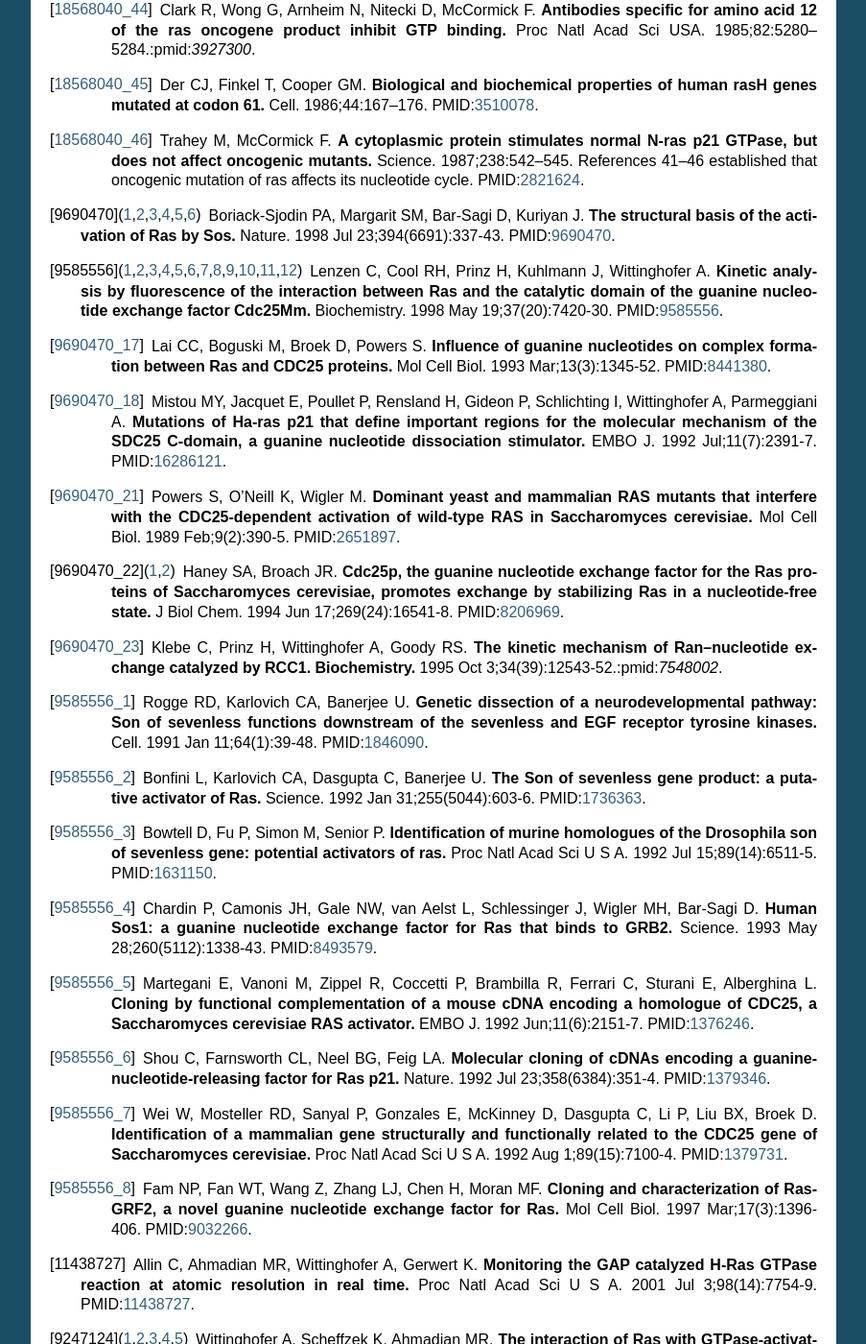
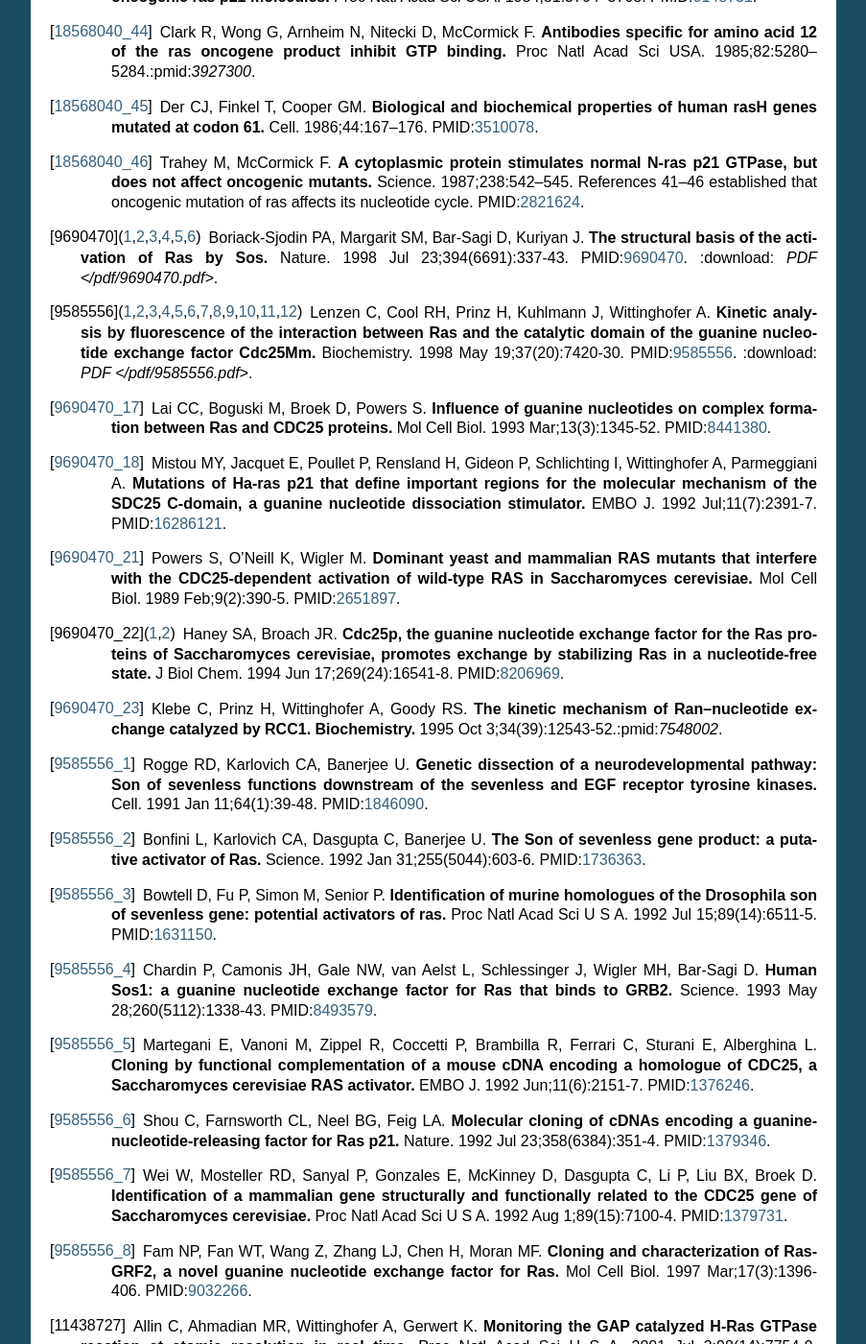
Before and after one commit to sorgerlab/rasmodel, a Sphinx documentation site: the page built from doc/ras_regulation.rst, in a window 1280 px wide and 1400 px high, scrolled down 9201 px. Shown: the whole window at 96% size, without its empty margins (198-1101 px from the left). Built offline with Sphinx 7.4.7, drawn with Linux system fonts in a browser that asks for light colours.

Commit message:
Added PDFs to the repo along with links

```diff
--- a/doc/ras_regulation.rst
+++ b/doc/ras_regulation.rst
@@ -535,7 +535,7 @@
 References
 ----------
 
-.. [3304147] Barbacid M. **ras genes.** Annu Rev Biochem. 1987;56:779-827. Review. :pmid:`3304147`.
+.. [3304147] Barbacid M. **ras genes.** Annu Rev Biochem. 1987;56:779-827. Review. :pmid:`3304147`. :download:`PDF </pdf/3304147.pdf>`.
 
 .. [3304147_22] Scolnick EM, Papageorge AG, Shih TY. **Guanine nucleotide-binding activity as an assay for src protein of rat-derived murine sarcoma viruses.** Proceedings of the National Academy of Sciences of the United States of America. 1979;76(10):5355-5359. :pmid:`228288`.
 
@@ -563,9 +563,9 @@
 
 .. [18568040_46] Trahey M, McCormick F. **A cytoplasmic protein stimulates normal N-ras p21 GTPase, but does not affect oncogenic mutants.** Science.  1987;238:542–545. References 41–46 established that oncogenic mutation of ras affects its nucleotide cycle. :pmid:`2821624`.
 
-.. [9690470] Boriack-Sjodin PA, Margarit SM, Bar-Sagi D, Kuriyan J. **The structural basis of the activation of Ras by Sos.** Nature. 1998 Jul 23;394(6691):337-43. :pmid:`9690470`.
+.. [9690470] Boriack-Sjodin PA, Margarit SM, Bar-Sagi D, Kuriyan J. **The structural basis of the activation of Ras by Sos.** Nature. 1998 Jul 23;394(6691):337-43. :pmid:`9690470`. :download: `PDF </pdf/9690470.pdf>`.
 
-.. [9585556] Lenzen C, Cool RH, Prinz H, Kuhlmann J, Wittinghofer A. **Kinetic analysis by fluorescence of the interaction between Ras and the catalytic domain of the guanine nucleotide exchange factor Cdc25Mm.** Biochemistry. 1998 May 19;37(20):7420-30. :pmid:`9585556`.
+.. [9585556] Lenzen C, Cool RH, Prinz H, Kuhlmann J, Wittinghofer A. **Kinetic analysis by fluorescence of the interaction between Ras and the catalytic domain of the guanine nucleotide exchange factor Cdc25Mm.** Biochemistry. 1998 May 19;37(20):7420-30. :pmid:`9585556`. :download: `PDF </pdf/9585556.pdf>`.
 
 .. [9690470_17] Lai CC, Boguski M, Broek D, Powers S. **Influence of guanine nucleotides on complex formation between Ras and CDC25 proteins.** Mol Cell Biol. 1993 Mar;13(3):1345-52. :pmid:`8441380`.
 
@@ -597,10 +597,10 @@
 
 .. [9247124] Wittinghofer A, Scheffzek K, Ahmadian MR. **The interaction of Ras with GTPase-activating proteins.** FEBS Lett. 1997 Jun 23;410(1):63-7. Review. :pmid:`9247124`.
 
-.. [1569940] Gideon P, John J, Frech M, Lautwein A, Clark R, Scheffler JE, Wittinghofer A. **Mutational and kinetic analyses of the GTPase-activating protein (GAP)-p21 interaction: the C-terminal domain of GAP is not sufficient for full activity.** Mol Cell Biol. 1992 May;12(5):2050-6. :pmid:`1569940`.
+.. [1569940] Gideon P, John J, Frech M, Lautwein A, Clark R, Scheffler JE, Wittinghofer A. **Mutational and kinetic analyses of the GTPase-activating protein (GAP)-p21 interaction: the C-terminal domain of GAP is not sufficient for full activity.** Mol Cell Biol. 1992 May;12(5):2050-6. :pmid:`1569940`. :download:`PDF </pdf/1569940.pdf>`.
 
 .. [8262937] Eccleston JF, Moore KJ, Morgan L, Skinner RH, Lowe PN. **Kinetics of interaction between normal and proline 12 Ras and the GTPase-activating proteins, p120-GAP and neurofibromin. The significance of the intrinsic GTPase rate in determining the transforming ability of ras.** J Biol Chem. 1993 Dec 25;268(36):27012-9. :pmid:`8262937`.
 
 .. [7548002] Klebe C, Prinz H, Wittinghofer A, Goody RS. **The kinetic mechanism of Ran--nucleotide exchange catalyzed by RCC1.** Biochemistry. 1995 Oct 3;34(39):12543-52. :pmid:`7548002`.
 
-.. [2502546] John J, Schlichting I, Schiltz E, Rösch P, Wittinghofer A.  **C-terminal truncation of p21H preserves crucial kinetic and structural properties.** J Biol Chem. 1989 Aug 5;264(22):13086-92. :pmid:`2502546`.
+.. [2502546] John J, Schlichting I, Schiltz E, Rösch P, Wittinghofer A.  **C-terminal truncation of p21H preserves crucial kinetic and structural properties.** J Biol Chem. 1989 Aug 5;264(22):13086-92. :pmid:`2502546`. :download:`PDF </pdf/2502546.pdf>`.
```
Also changed, not shown: 5 other files.
